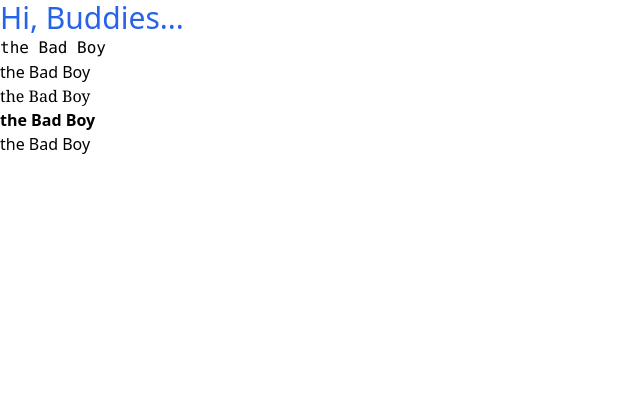
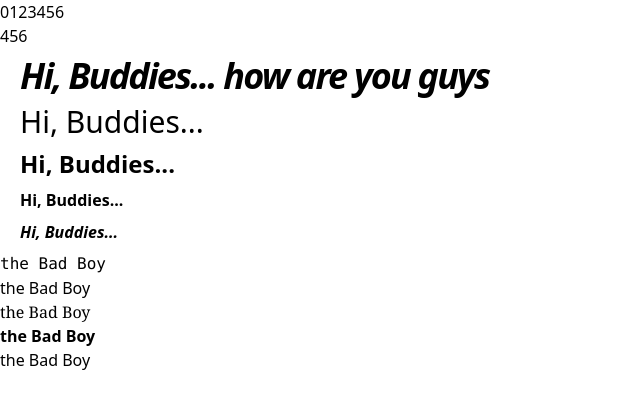
Before and after one commit to Chetan-AMBI-netizen/Tailwind.css-working, a plain HTML site: page landingpage.html in a window 1280 px wide. Shown: the whole page, without its empty margins (0-640 px from the left). Drawn offline with nearby package versions, Linux system fonts and the light colour scheme.

Commit message:
worked on tailwindcss completed fonts and sizing....

```diff
--- a/landingpage.html
+++ b/landingpage.html
@@ -7,7 +7,17 @@
     <title>TAILWINDCSS</title>
 </head>
 <body>
-    <h1 class=" text-blue-600 text-3xl"> Hi, Buddies...</h1>
+    <div class="stacked-fractions">
+       0123456
+    </div>
+     <div class="tabular-nums">
+       456
+    </div>
+    <h1 class=" font-extrabold mx-5 my-2  text-4xl italic  -tracking-wider line-clamp-none"> Hi, Buddies... how are you guys </h1>
+     <h2 class="   mx-5 my-2  text-3xl not-italic  font-stretch-ultra-condensed "> Hi, Buddies...</h2>
+      <h3 class="  font-extrabold mx-5 my-2  text-2xl"> Hi, Buddies...</h3>
+       <h4 class="  font-extrabold mx-5 my-2  text-1xl subpixel-antialiased "> Hi, Buddies...</h4>
+        <h5 class="  font-extrabold mx-5 my-2  text-0.5xl antialiased italic "> Hi, Buddies...</h5>
     <div class = "mx = 96 font-mono  "> the Bad Boy </div>
      <div class = "mx = 96 font-sans"> the Bad Boy </div>
       <div class = "mx = 96 font-serif"> the Bad Boy </div>
```
